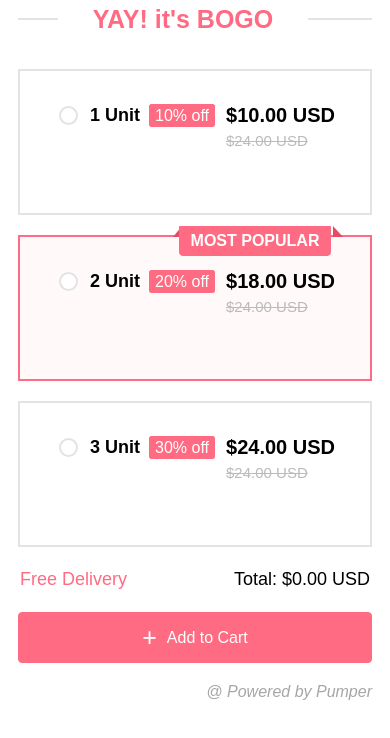
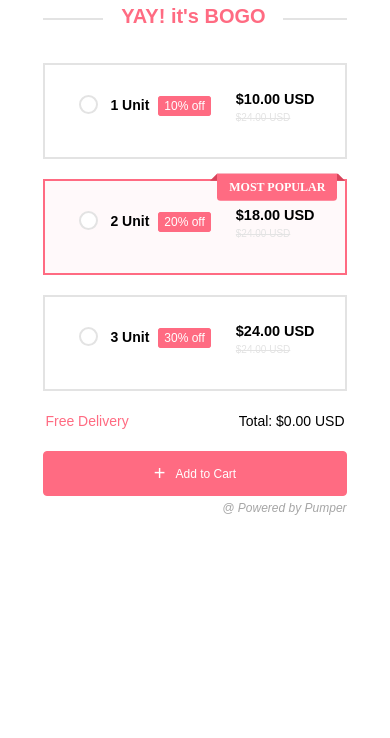
Before and after one commit to GokilaSundar/proveway-frontend-task, a plain HTML site: page index.html in a window 390 px wide. Drawn offline with Linux system fonts and the light colour scheme.

Commit message:
Changed styles and javascript file

```diff
--- a/index.html
+++ b/index.html
@@ -56,9 +56,7 @@
         </div>
       </label>
       <label class="radioboxContainer">
-        <div class="triangle1"></div>
-        <div class="triangle2"></div>
-        <div class="legend">MOST POPULAR</div>
+        <div class="legend"></div>
 
         <input type="radio" name="option" value="2-unit" id="unit-2" />
         <label class="unit" for="unit-2">2 Unit</label>
--- a/interactivebox.js
+++ b/interactivebox.js
@@ -5,10 +5,6 @@ radiobutton.forEach((radio, index) => {
   const totals = document.querySelector(".total");
 
   radio.addEventListener("change", () => {
-    radioboxes.forEach((radiobox) => {
-      radiobox.style.border = "2px solid #e3e3e3";
-      radiobox.style.backgroundColor = "";
-    });
     if (radio.checked && index === 1) {
       radioboxes[1].style.border = "2px solid #ff6b82";
       radioboxes[1].style.backgroundColor = "#fff9fa";
@@ -17,14 +13,6 @@ radiobutton.forEach((radio, index) => {
       const selectedPrice =
         discountPrices[index].textContent.match(/[\d.]+/)[0];
       totals.innerHTML = `Total: $${selectedPrice} USD`;
-      console.log(
-        totals,
-        radio,
-        "radio",
-
-        index,
-        radio.checked
-      );
     }
   });
 });
--- a/interatcivebox.css
+++ b/interatcivebox.css
@@ -14,15 +14,15 @@
   color: #ff6b82;
   font-weight: 600;
   top: -25px;
-  margin-left: 120px;
-  width: 250px;
-  font-size: 25px;
+  margin-left: 115px;
+  width: 180px;
+  font-size: 20px;
   background-color: white;
 }
 .radioboxContainer {
   position: relative;
   border: 2px solid #e3e3e3;
-  padding: 35px;
+  padding: 30px;
   margin: 10px;
   cursor: pointer;
 }
@@ -56,46 +56,46 @@ input[type="radio"]:checked:after {
   border: 2px solid #ff6b82;
 }
 .unit {
-  font-size: 18px;
-  font-weight: bold;
-  font-family: sans-serif;
+  font-size: 14px;
+  font-weight: 600;
+  font-family: "Arial", sans-serif;
   margin-left: 10px;
   position: relative;
   top: -7px;
 }
-.legend {
+div.legend {
+  --ribbon-size: 0.6em;
+  --ribbon-size-negative: calc(var(--ribbon-size) * -1);
   position: absolute;
-  top: -11px;
-  left: 270px;
-  text-align: center;
-  width: 150px;
-  padding: 5px 0;
-  border: 1px solid #ff6b82;
-  border-bottom-right-radius: 4px;
-  border-bottom-left-radius: 4px;
+  top: 0;
+  right: var(--ribbon-size);
+  transform: translateY(var(--ribbon-size-negative));
+  font-size: 0.75em;
+  font-weight: 600;
+  z-index: 0;
+}
+
+div.legend::before {
+  content: "";
+  border-width: var(--ribbon-size);
+  border-style: solid;
+  border-color: transparent transparent #d7445b transparent;
+  position: absolute;
+  top: var(--ribbon-size-negative);
+  left: var(--ribbon-size-negative);
+  right: var(--ribbon-size-negative);
+  z-index: 0;
+}
+
+div.legend::after {
+  content: "MOST POPULAR";
   background-color: #ff6b82;
-  font-weight: bold;
-  font-family: "Arial", sans-serif;
-  color: white;
-  font-size: 16px;
-}
-.triangle1 {
-  width: 0;
-  height: 0;
-  position: absolute;
-  right: 188px;
-  top: -10.6px;
-  border-left: 9.6px solid transparent;
-  border-bottom: 11px solid #e14d64;
-}
-.triangle2 {
-  width: 0;
-  height: 0;
-  position: absolute;
-  right: 27.5px;
-  top: -10.6px;
-  border-right: 10px solid transparent;
-  border-bottom: 11px solid #e14d64;
+  color: #ffffff;
+  border-radius: 0 0 0.3em 0.3em;
+  display: block;
+  padding: 0.5em 1em;
+  position: relative;
+  z-index: 1;
 }
 .offer {
   margin-left: 5px;
@@ -107,35 +107,45 @@ input[type="radio"]:checked:after {
   font-family: sans-serif;
   position: relative;
   top: -7px;
+  font-size: 12px;
 }
 .price {
   float: right;
   margin-left: 120px;
-  font-family: sans-serif;
+  font-family: "Arial", sans-serif;
+  font-size: 14.46px;
   position: relative;
-  top: -7px;
+  /* top: -7px; */
 }
 .discountPrice {
-  font-size: 20px;
+  font-size: 14.46px;
   font-weight: 600;
 }
 .actualPrice {
+  font-weight: 400;
   text-decoration: line-through;
   margin-top: 5px;
-  font-size: 15px;
+  font-size: 10px;
   color: #e3e3e3;
 }
 .dropdownTitle {
   font-family: sans-serif;
   display: flex;
   align-items: center;
-  font-size: 15px;
-  gap: 20px;
-  margin-left: 25px;
+  font-size: 13px;
+  font-weight: 400;
+  gap: 25px;
+  margin-left: 22px;
 }
 .dropdown {
   display: flex;
+  justify-content: flex-start;
+  align-items: center;
   gap: 10px;
+}
+.dropdown > label {
+  font-size: 13px;
+  font-weight: 400;
 }
 .dropdownTitle + .dropdown {
   margin-bottom: 15px;
@@ -165,17 +175,6 @@ input[type="radio"]:checked:after {
   top: -7px;
 }
 
-.discountPrice {
-  font-size: 20px;
-  font-weight: 600;
-}
-.actualPrice {
-  text-decoration: line-through;
-  margin-top: 5px;
-  font-size: 15px;
-  color: rgb(188, 187, 187);
-}
-
 .unitsection {
   display: flex;
   align-items: flex-start;
@@ -187,60 +186,52 @@ input[type="radio"]:checked:after {
   padding-top: 4px;
   padding-bottom: 4px;
 }
-.freeDeleivery {
-  color: #ff6b82;
-}
 .totalDelivery {
   display: flex;
   margin: 12px;
   font-family: "Arial", sans-serif;
-  font-size: 18px;
+  font-size: 14px;
+  font-weight: 500;
   justify-content: space-between;
+}
+.freeDeleivery {
+  font-weight: 500;
+  color: #ff6b82;
+}
+.total {
+  font-size: 14px;
+  font-weight: 500;
 }
 .button {
   display: flex;
   gap: 10px;
   justify-content: center;
   align-items: center;
-  font-size: 16px;
+  font-size: 12px;
+  font-weight: 500;
   font-family: sans-serif;
   border: 1px solid #ff6b82;
   border-radius: 4px;
   background-color: #ff6b82;
   color: white;
-  padding: 10px 20px;
+  padding: 10px 0;
   margin: 10px;
   cursor: pointer;
 }
 .plus {
-  font-size: 25px;
+  font-size: 20px;
 }
 .pumper {
   font-style: italic;
   text-align: end;
   margin: 10px;
+  font-size: 12px;
   color: #a6a6a6;
   font-family: "Arial", sans-serif;
+  font-weight: 400;
+  margin-top: -5px;
 }
 
-@media only screen and (max-width: 1015px) {
-  .legend {
-    position: absolute;
-    top: -11px;
-    left: 270px;
-    text-align: center;
-    width: 150px;
-    padding: 5px 0;
-    border: 1px solid #ff6b82;
-    border-bottom-right-radius: 4px;
-    border-bottom-left-radius: 4px;
-    background-color: #ff6b82;
-    font-weight: bold;
-    font-family: "Arial", sans-serif;
-    color: white;
-    font-size: 16px;
-  }
-}
 @media only screen and (max-width: 700px) {
   .headingContent {
     position: relative;
@@ -249,9 +240,9 @@ input[type="radio"]:checked:after {
     color: #ff6b82;
     font-weight: 600;
     top: -25px;
-    margin-left: 65px;
-    width: 250px;
-    font-size: 25px;
+    margin-left: 80px;
+    width: 180px;
+    font-size: 22px;
     background-color: white;
   }
   .radioboxContainer {
@@ -268,22 +259,6 @@ input[type="radio"]:checked:after {
     position: relative;
     top: -5px;
   }
-  .legend {
-    position: absolute;
-    top: -11px;
-    left: 200px;
-    text-align: center;
-    width: 150px;
-    padding: 5px 0;
-    border: 1px solid #ff6b82;
-    border-bottom-right-radius: 4px;
-    border-bottom-left-radius: 4px;
-    background-color: #ff6b82;
-    font-weight: bold;
-    font-family: "Arial", sans-serif;
-    color: white;
-    font-size: 16px;
-  }
 }
 
 @media only screen and (max-width: 600px) {
@@ -294,9 +269,9 @@ input[type="radio"]:checked:after {
     color: #ff6b82;
     font-weight: 600;
     top: -25px;
-    margin-left: 50px;
-    width: 250px;
-    font-size: 25px;
+    margin-left: 70px;
+    width: 180px;
+    font-size: 20px;
     background-color: white;
   }
   .price {
@@ -306,121 +281,14 @@ input[type="radio"]:checked:after {
     position: relative;
     top: -4px;
   }
-  .legend {
-    position: absolute;
-    top: -11px;
-    left: 175.5px;
-    text-align: center;
-    width: 150px;
-    padding: 5px 0;
-    border: 1px solid #ff6b82;
-    border-bottom-right-radius: 4px;
-    border-bottom-left-radius: 4px;
-    background-color: #ff6b82;
-    font-weight: bold;
-    font-family: "Arial", sans-serif;
-    color: white;
-    font-size: 16px;
-  }
 }
 
-@media only screen and (max-width: 400px) {
-  .price {
-    float: right;
-    margin-left: 25px;
-    font-family: sans-serif;
-    position: relative;
-    top: -29px;
-  }
-  .legend {
-    position: absolute;
-    top: -11px;
-    left: 159px;
-    text-align: center;
-    width: 150px;
-    padding: 5px 0;
-    border: 1px solid #ff6b82;
-    border-bottom-right-radius: 4px;
-    border-bottom-left-radius: 4px;
-    background-color: #ff6b82;
-    font-weight: bold;
-    font-family: "Arial", sans-serif;
-    color: white;
-    font-size: 16px;
-  }
-}
-@media only screen and (max-width: 370px) {
-  .price {
-    float: right;
-    margin-left: 25px;
-    font-family: sans-serif;
-    position: relative;
-    top: -29px;
-  }
-  .legend {
-    position: absolute;
-    top: -11px;
-    left: 140px;
-    text-align: center;
-    width: 150px;
-    padding: 5px 0;
-    border: 1px solid #ff6b82;
-    border-bottom-right-radius: 4px;
-    border-bottom-left-radius: 4px;
-    background-color: #ff6b82;
-    font-weight: bold;
-    font-family: "Arial", sans-serif;
-    color: white;
-    font-size: 16px;
-  }
-}
-@media only screen and (max-width: 360px) {
-  .price {
-    float: right;
-    margin-left: 25px;
-    font-family: sans-serif;
-    position: relative;
-    top: -5px;
-  }
-  .legend {
-    position: absolute;
-    top: -11px;
-    left: 130px;
-    text-align: center;
-    width: 150px;
-    padding: 5px 0;
-    border: 1px solid #ff6b82;
-    border-bottom-right-radius: 4px;
-    border-bottom-left-radius: 4px;
-    background-color: #ff6b82;
-    font-weight: bold;
-    font-family: "Arial", sans-serif;
-    color: white;
-    font-size: 16px;
-  }
-}
 @media only screen and (max-width: 350px) {
   .price {
     float: right;
     margin-left: 25px;
     font-family: sans-serif;
     position: relative;
-    top: -29px;
-  }
-  .legend {
-    position: absolute;
-    top: -11px;
-    left: 118px;
-    text-align: center;
-    width: 150px;
-    padding: 5px 0;
-    border: 1px solid #ff6b82;
-    border-bottom-right-radius: 4px;
-    border-bottom-left-radius: 4px;
-    background-color: #ff6b82;
-    font-weight: bold;
-    font-family: "Arial", sans-serif;
-    color: white;
-    font-size: 16px;
+    top: -25px;
   }
 }
```
